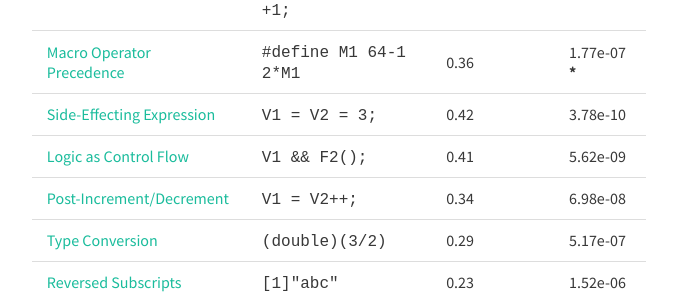
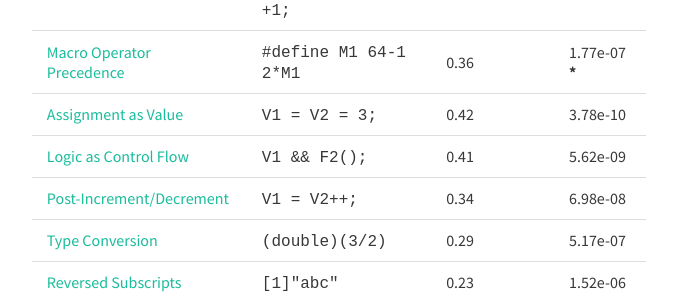
Before and after one commit to AtomsofConfusion/AtomsofConfusion.github.io, a Jekyll site: the page built from data.html, in a window 1280 px wide and 900 px high, scrolled down 472 px. Shown: the part 156-454 px from the top of the window, without its empty margins (301-978 px from the left). Built offline with Jekyll 4.4.1, drawn with Linux system fonts in a browser that asks for light colours; nearby versions of some CDN libraries; some of the changed text lies outside the part shown.

Commit message:
side-effecting -> assignment as value

```diff
--- a/data.html
+++ b/data.html
@@ -73,7 +73,7 @@ code {
 +1;</code></td>  <td align="right"> 0.47 </td> <td> 8.53e-11 </td> </tr>
   <tr class="accepted" > <td> <a href='#macro-precedence'> Macro Operator Precedence  </a></td>  <td><code>#define M1 64-1
 2*M1 </code></td>  <td align="right"> 0.36 </td> <td> 1.77e-07 <b>*</b> </td> </tr>
-  <tr class="accepted" > <td> <a href='#side-effect'> Side-Effecting Expression  </a></td>  <td><code>V1 = V2 = 3; </code></td>  <td align="right"> 0.42 </td> <td> 3.78e-10 </td> </tr>
+  <tr class="accepted" > <td> <a href='#assignment-value'> Assignment as Value  </a></td>  <td><code>V1 = V2 = 3; </code></td>  <td align="right"> 0.42 </td> <td> 3.78e-10 </td> </tr>
   <tr class="accepted" > <td> <a href='#logic-control'> Logic as Control Flow  </a></td>  <td><code>V1 && F2(); </code></td>  <td align="right"> 0.41 </td> <td> 5.62e-09 </td> </tr>
   <tr class="accepted" > <td> <a href='#post-increment'> Post-Increment/Decrement  </a></td>  <td><code>V1 = V2++; </code></td>  <td align="right"> 0.34 </td> <td> 6.98e-08 </td> </tr>
   <tr class="accepted" > <td> <a href='#type-conversion'> Type Conversion  </a></td>  <td><code>(double)(3/2) </code></td>  <td align="right"> 0.29 </td> <td> 5.17e-07 </td> </tr>
@@ -204,8 +204,8 @@ variables and functions can not.  This can cause readers to be misled.</p>
 
 
 <div class='atom_description'>
-<a name='side-effect'></a>
-<div class='atom_title'>Side-Effecting Expression</div>
+<a name='assignment-value'></a>
+<div class='atom_title'>Assignment as Value</div>
 <p>The assignment expression changes the underlying state of the machine
 when it executes. However, it also returns a value. Often when reading an
 assignment expression people will forget one of the two effects of the
```
